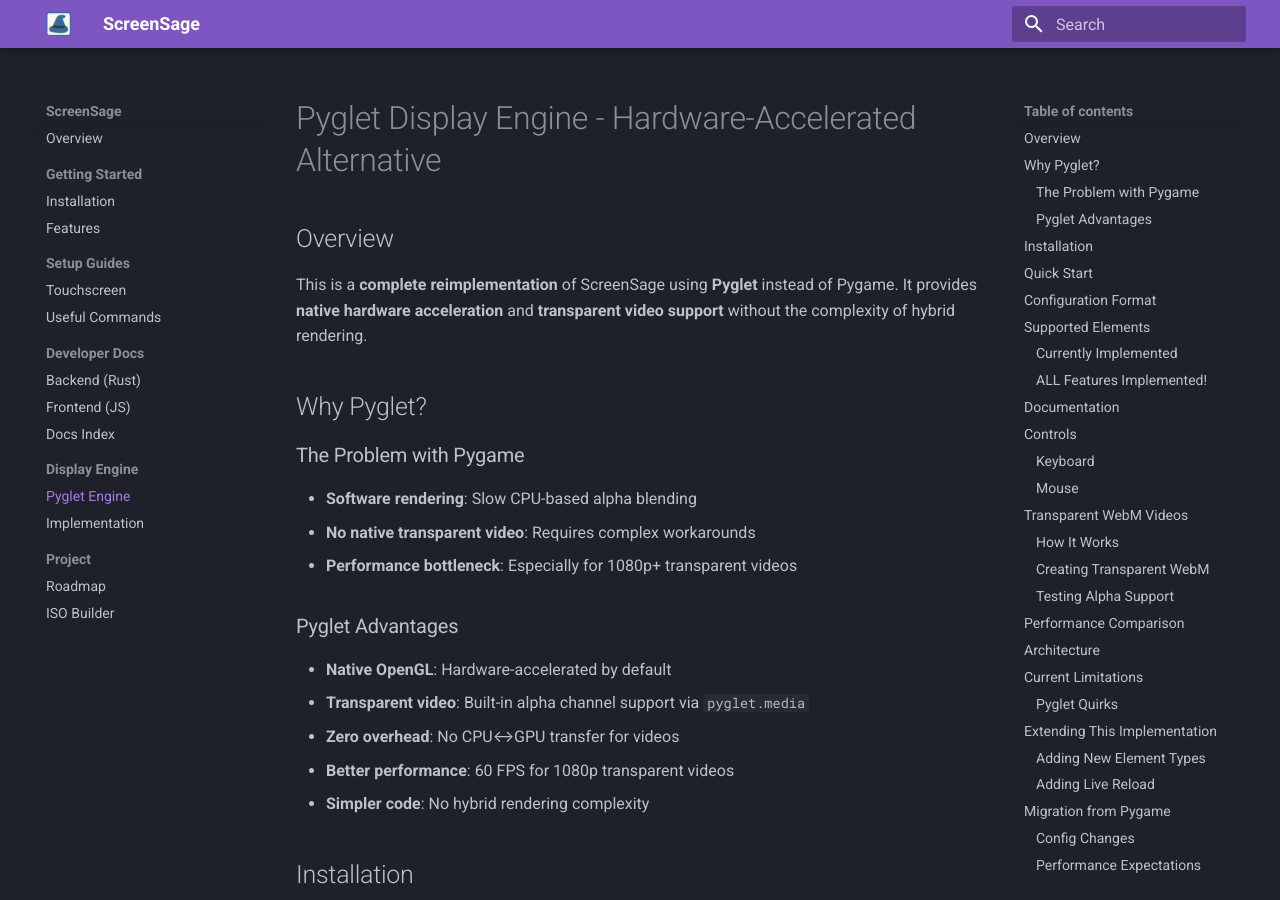
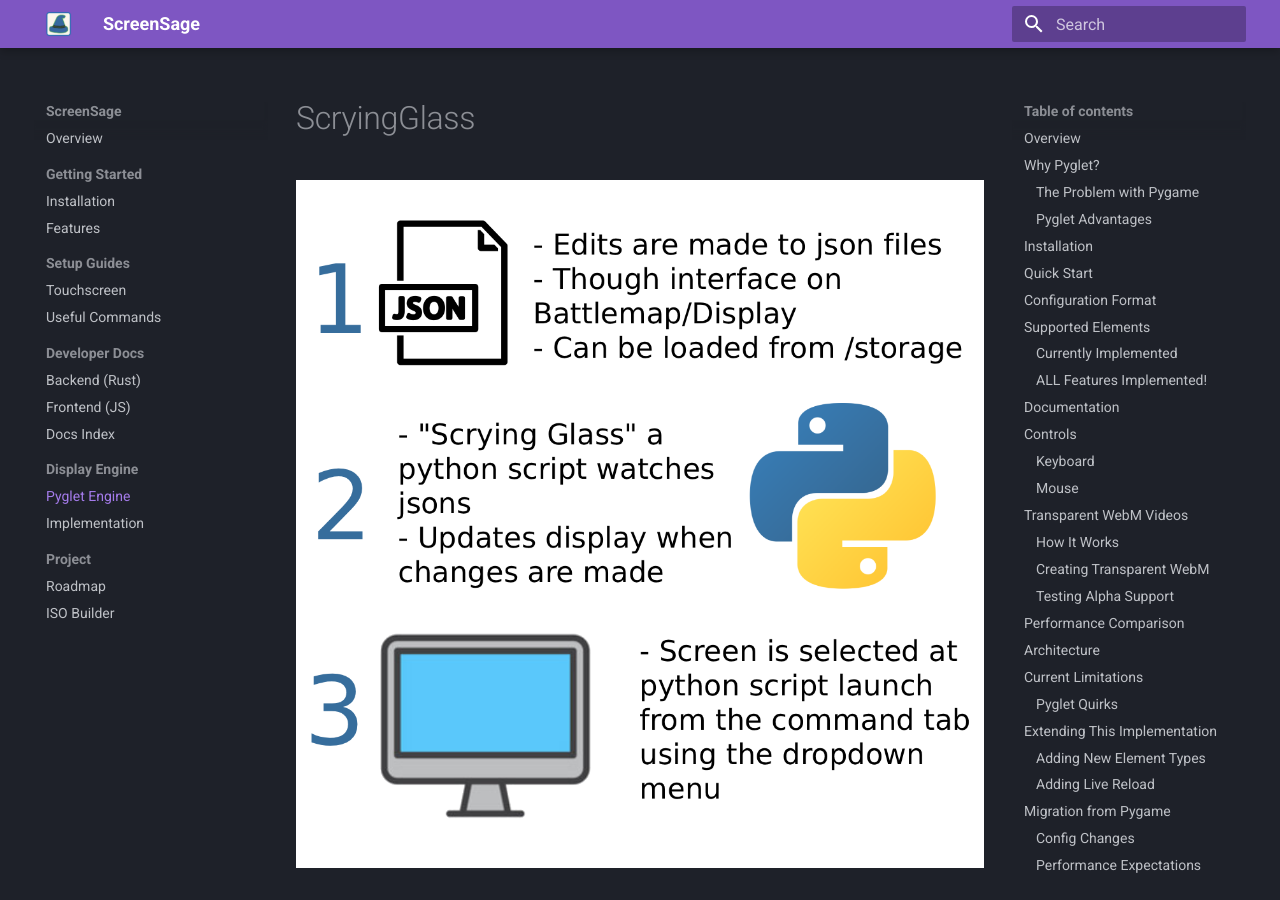
Before and after one commit to AndrewMorgan2/screensage-app, an MkDocs documentation site: the page built from docs/ScryingGlass_pyglet/README.md, in a window 1280 px wide and 900 px high. Built offline with MkDocs 1.6.1 and Material for MkDocs 9.7.7, drawn with Linux system fonts in a browser that asks for light colours.

Commit message:
Still getting Docs ready

```diff
--- a/docs/ScryingGlass_pyglet/README.md
+++ b/docs/ScryingGlass_pyglet/README.md
@@ -1,8 +1,10 @@
 ---
-title: "Pyglet Display Engine"
+title: "ScryingGlass"
 ---
 
-# Pyglet Display Engine - Hardware-Accelerated Alternative
+# ScryingGlass
+
+![ScryingGlass](../images/ScryingGlass.png)
 
 ## Overview
 
```
Also changed, not shown: README.md (+8 -0 lines), docs/images/ScryingGlass.png (added), storage/images/ScryingGlass.png (added).
